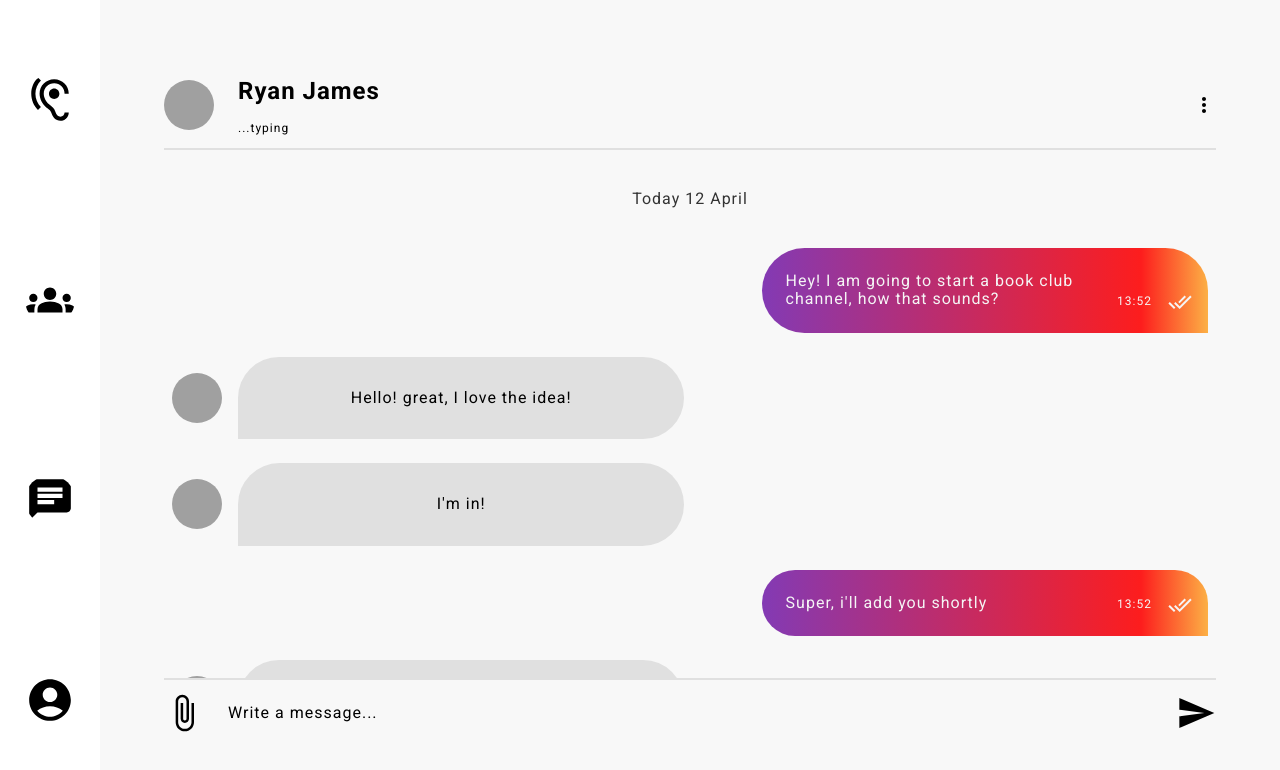
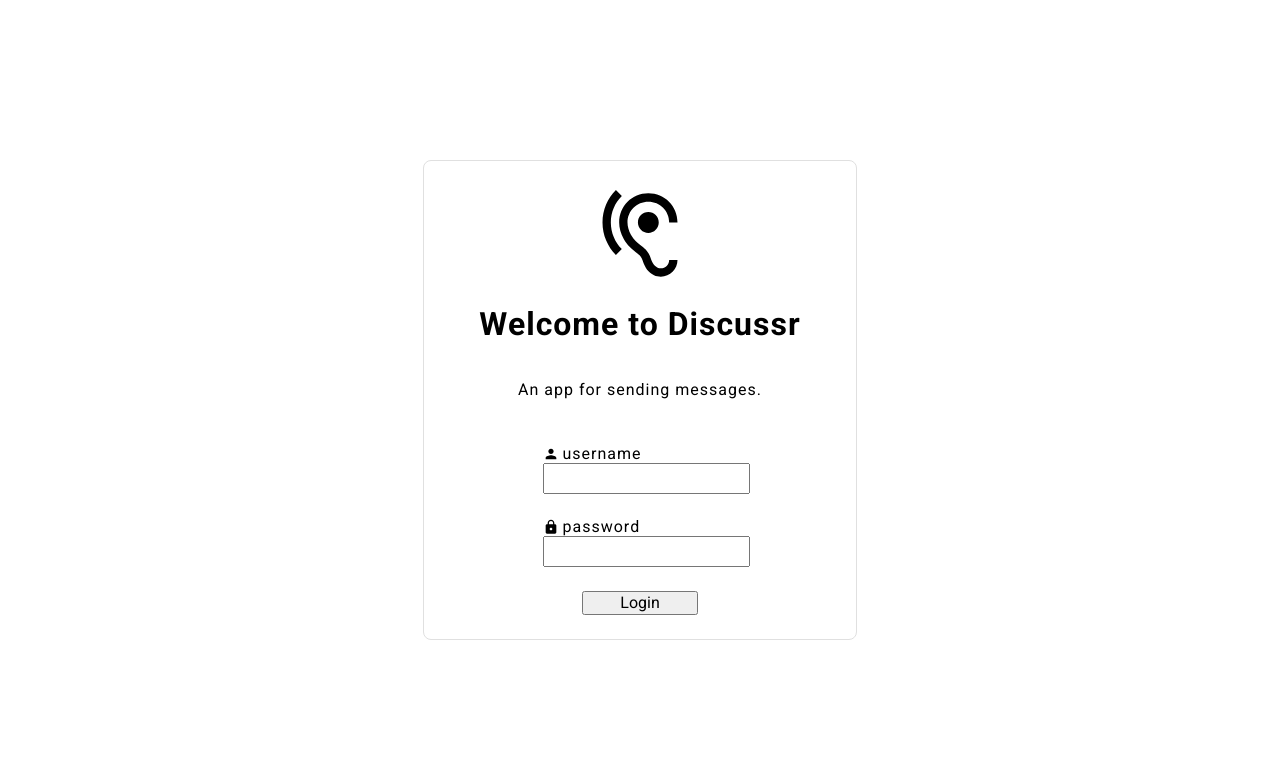
Before and after one commit to dave-forbes/messaging-app, a React (Vite) app in the folder frontend/: page / in a window 1280 px wide. Shown: the top 770 px of the page. Built offline with nearby package versions, Linux system fonts and the light colour scheme.

Commit message:
update app
- conditionally render login or app content if user is logged in

```diff
--- a/frontend/src/App.tsx
+++ b/frontend/src/App.tsx
@@ -1,16 +1,19 @@
 import ConversationList from "./components/ConversationList/ConversationList";
 import MessageArea from "./components/MessageArea/MessageArea";
 import Navbar from "./components/Navbar/Navbar";
+import { useAuth } from "./contexts/AuthContext";
 import "./styles/global.scss";
 import { useState } from "react";
+import Login from "./components/Login/Login";
 
 export default function App() {
   const [conversationListOpen, setConversationListOpen] = useState(false);
+  const { user } = useAuth();
 
-  // Function to toggle the conversation list visibility
   const toggleConversationList = () => {
     setConversationListOpen(!conversationListOpen);
   };
+  if (user) {
     return (
       <div className="appContainer">
         <Navbar toggleConversationList={toggleConversationList} />
@@ -18,4 +21,7 @@ export default function App() {
         <MessageArea />
       </div>
     );
+  } else {
+    return <Login />;
   }
+}
```
Lines whose indentation alone changed are shown as unchanged.
